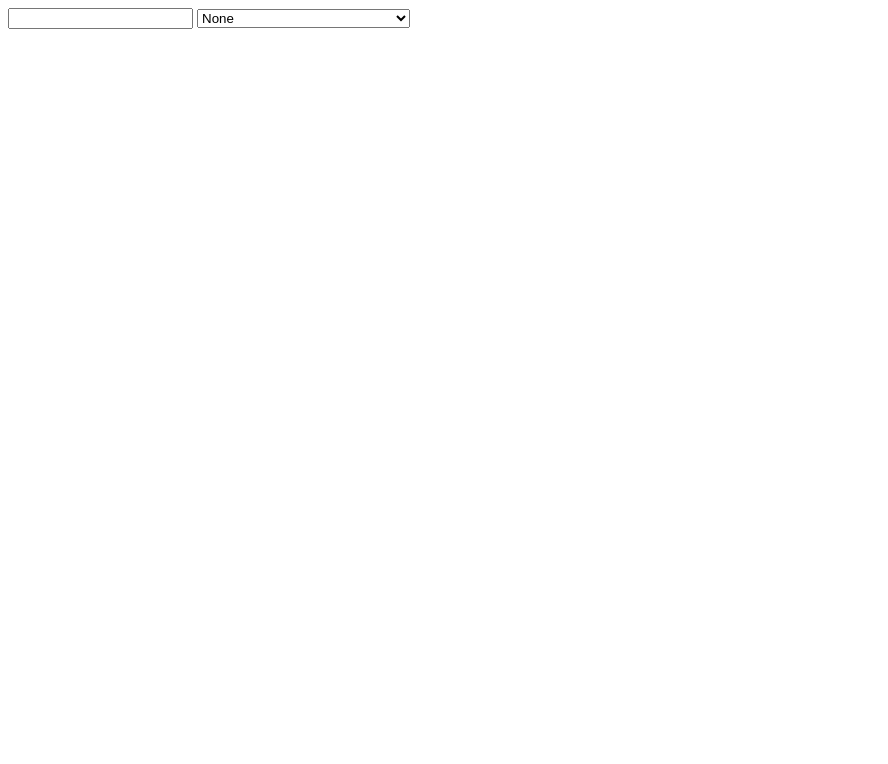
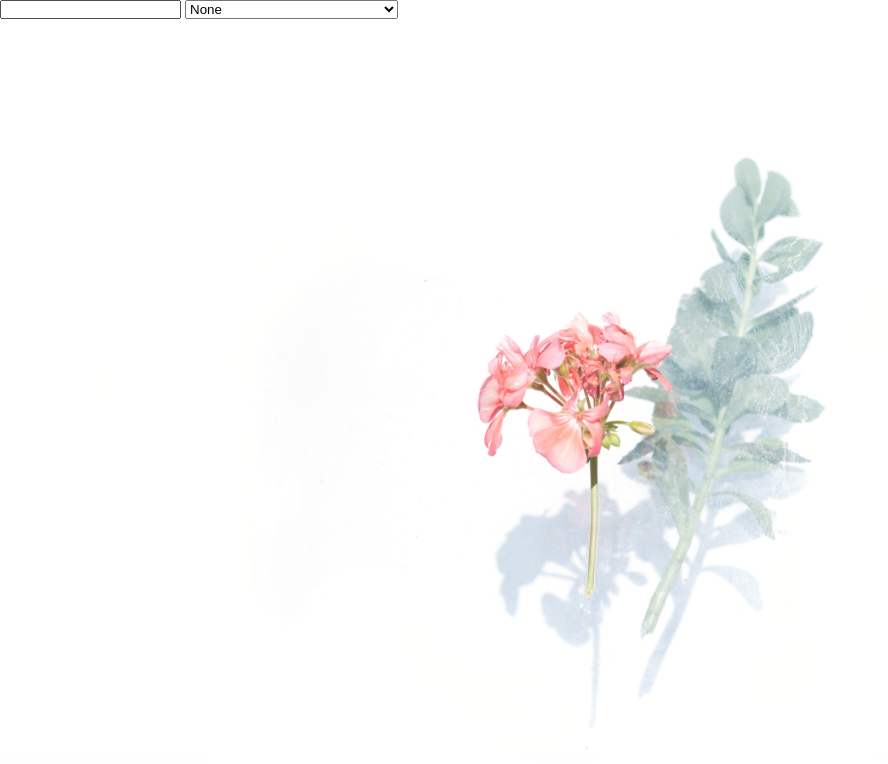
Before and after one commit to Indre101/more-strings, a plain HTML site: page index.html in a window 1280 px wide. Shown: the whole page, without its empty margins (0-888 px from the left). Drawn offline with Linux system fonts and the light colour scheme.

Commit message:
added bg image

```diff
--- a/index.html
+++ b/index.html
@@ -9,6 +9,8 @@
 </head>
 
 <body>
+  <div class="bg-animation"></div>
+
   <form action="">
     <input type="text">
     <select name="modify String">
--- a/style.css
+++ b/style.css
@@ -0,0 +1,31 @@
+* {
+  padding: 0;
+  margin: 0;
+  box-sizing: border-box;
+}
+
+body {
+  background-image: url(./bg.jpg);
+  width: 100%;
+  height: 100vh;
+  background-size: cover;
+  background-repeat: no-repeat;
+  /* W3C */
+  /* animation: changeLinear 2s ease-in-out alternate infinite; */
+  transition: background-image 2s;
+}
+
+
+@keyframes changeLinear {
+  0% {
+    background-position: 10% 0%
+  }
+
+  50% {
+    background-position: 91% 100%
+  }
+
+  100% {
+    background-position: 10% 0%
+  }
+}
```
Also changed, not shown: bg.jpg (added).
